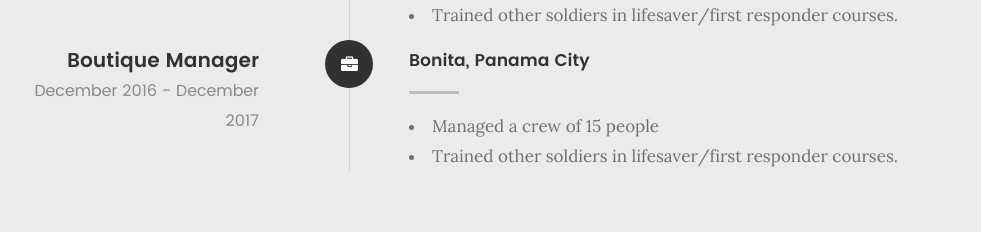
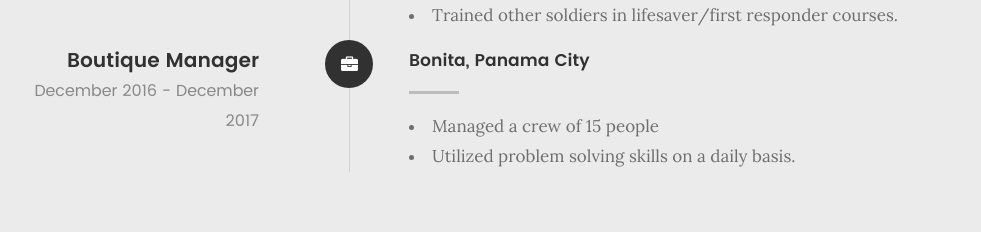
Before and after one commit to Shonbens/Portafolio, a plain HTML site: page index.html in a window 1280 px wide. Shown: the part 2703-2935 px from the top of the page, without its empty margins (150-1131 px from the left). Drawn offline with Linux system fonts and the light colour scheme; files whose address does not match are found by name.

Commit message:
Fixed some bugs

```diff
--- a/index.html
+++ b/index.html
@@ -272,8 +272,7 @@
 	   				<div class="timeline-content">
 	   					<h4>Bonita, Panama City</h4>
 	   					<li>Managed a crew of 15 people </li>
-							<li>Trained other soldiers in lifesaver/first responder courses.
-							</li>
+						<li>Utilized problem solving skills on a daily basis.</li>
 	   				</div>
 
 	   			</div> <!-- /timeline-block -->
```
